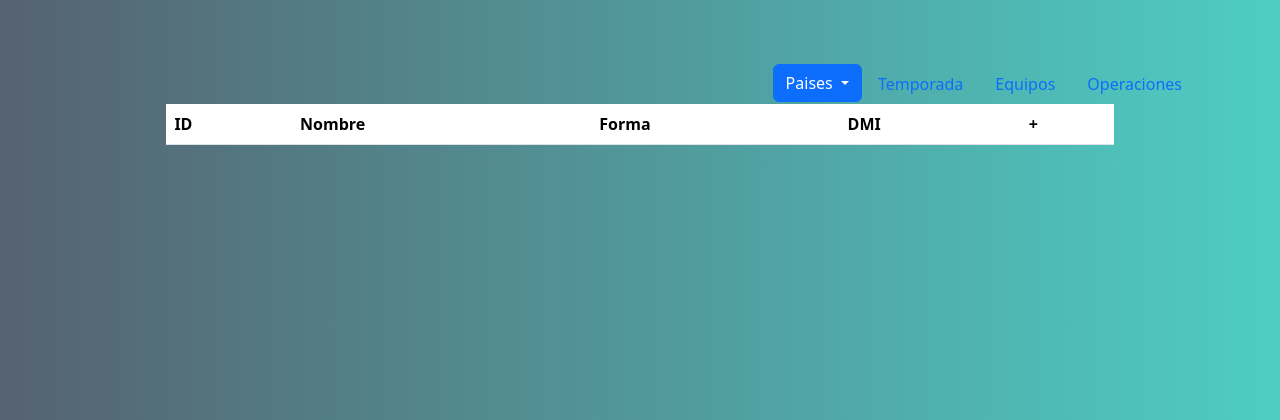
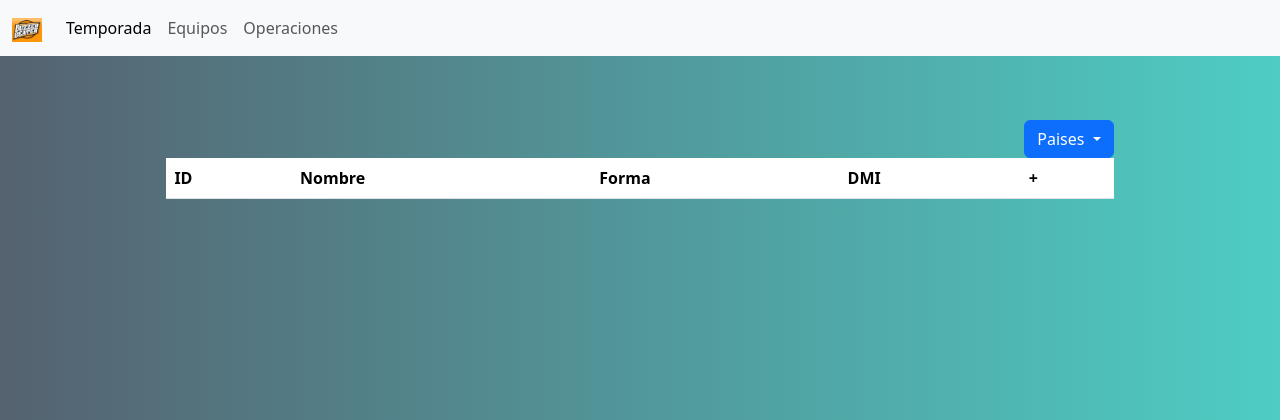
Before and after one commit to opedrenyo/buzzer_scrapper, a Flask app: page /equipos in a window 1280 px wide. Shown: the top 420 px of the page. Run offline with Flask 3, Linux system fonts and the light colour scheme; data that the repository does not hold is empty; some libraries are stand-ins or nearby versions.

Commit message:
hacer el nav un poco mas bonito

```diff
--- a/templates/equipos.html
+++ b/templates/equipos.html
@@ -1,6 +1,6 @@
 {% extends "layouts/layout.html" %}
 {% block content%}
-<div class="btn-group float-end">
+<div class="btn-group float-end margin-top margin-right">
     <button type="button" class="btn btn-primary dropdown-toggle" data-bs-toggle="dropdown" aria-expanded="false">
       Paises
     </button>
--- a/templates/layouts/layout.html
+++ b/templates/layouts/layout.html
@@ -7,12 +7,15 @@
     <link rel="stylesheet" href="https://cdn.jsdelivr.net/npm/bootstrap@5.3.0-alpha3/dist/css/bootstrap.min.css" rel="stylesheet" integrity="sha384-KK94CHFLLe+nY2dmCWGMq91rCGa5gtU4mk92HdvYe+M/SXH301p5ILy+dN9+nJOZ" crossorigin="anonymous">
   </head>
   <body>
-    <header>
-    <div class="container margin-top">
-      <!--logo de bbscrapper-->
-      <ul class="nav nav-pills float-end">
+    <nav class="navbar navbar-expand-lg bg-body-tertiary">
+      <div class="container-fluid">
+        <a class="navbar-brand" href="#">
+          <img src="/img/BB.PNG" alt="BB-Scrapper" width="30" height="24">
+        </a>
+        <div class="collapse navbar-collapse" id="navbarNav">
+          <ul class="navbar-nav">
             <li class="nav-item">
-          <a class="nav-link" aria-current="page" href="{{ url_for('home') }}">Temporada</a>
+              <a class="nav-link active" aria-current="page" href="{{ url_for('home') }}">Temporada</a>
             </li>
             <li class="nav-item">
               <a class="nav-link" href="{{ url_for('equipos') }}">Equipos</a>
@@ -21,8 +24,9 @@
               <a class="nav-link" href="{{ url_for('operaciones') }}">Operaciones</a>
             </li>
           </ul>
-      </header>
         </div>
+      </div>
+    </nav>
     <!--Insertamos jQuery dependencia de Bootstrap-->
     <script src="https://ajax.googleapis.com/ajax/libs/jquery/1.11.3/jquery.min.js"></script>
     <!--Insertamos el archivo JS compilado y comprimido y popper para los desplegables -->
```
Also changed, not shown: templates/layouts/img/BB.PNG (added). Lines whose indentation alone changed are shown as unchanged.
